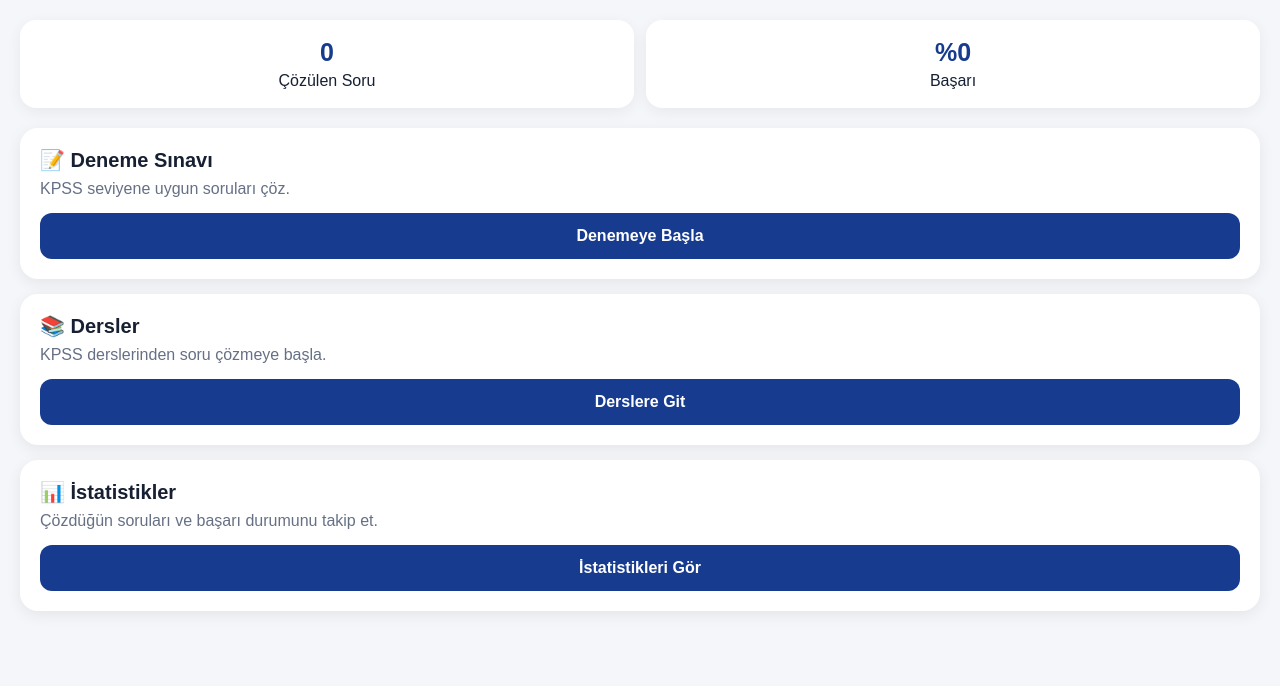
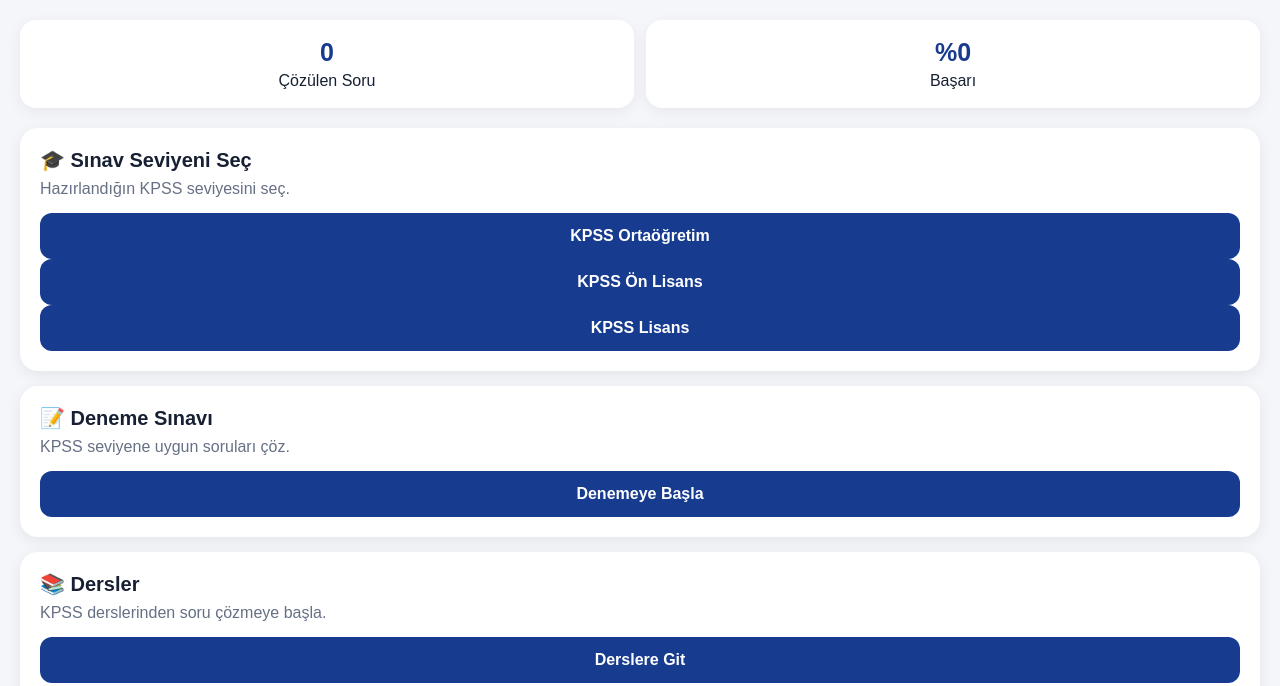
Before and after one commit to akncyunus-lab/kpss_app, a website: page İndex.html in a window 1280 px wide. Shown: the part 114-800 px from the top of the page. Drawn offline with Linux system fonts and the light colour scheme.

Commit message:
Update İndex.html

```diff
--- a/İndex.html
+++ b/İndex.html
@@ -178,7 +178,25 @@ body{
             </div>
 
         </div>
+<div class="card">
 
+    <h2>🎓 Sınav Seviyeni Seç</h2>
+
+    <p>Hazırlandığın KPSS seviyesini seç.</p>
+
+    <button class="button" onclick="selectLevel('Ortaöğretim')">
+        KPSS Ortaöğretim
+    </button>
+
+    <button class="button" onclick="selectLevel('Ön Lisans')">
+        KPSS Ön Lisans
+    </button>
+
+    <button class="button" onclick="selectLevel('Lisans')">
+        KPSS Lisans
+    </button>
+
+</div>
         <div class="card">
 
             <h2>📝 Deneme Sınavı</h2>
@@ -533,7 +551,13 @@ const questions = [
 
 ];
 
+function selectLevel(level){
 
+    localStorage.setItem("selectedLevel", level);
+
+    alert("Seçilen seviye: " + level);
+
+}
 
 let currentQuestion = 0;
 let correctAnswers = 0;
```
